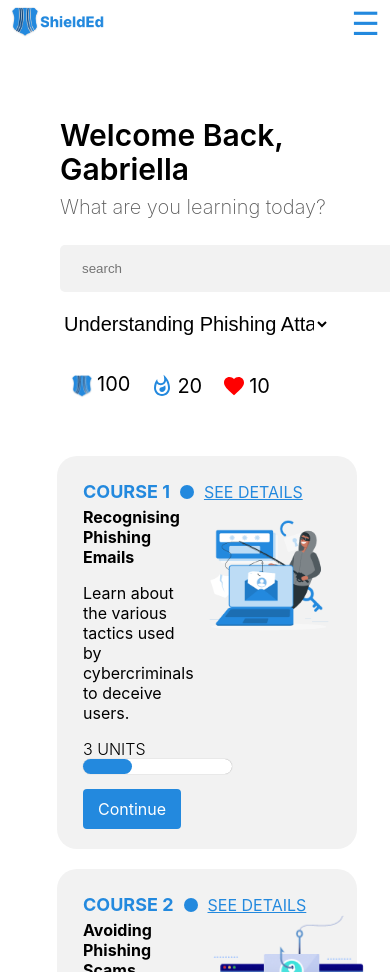
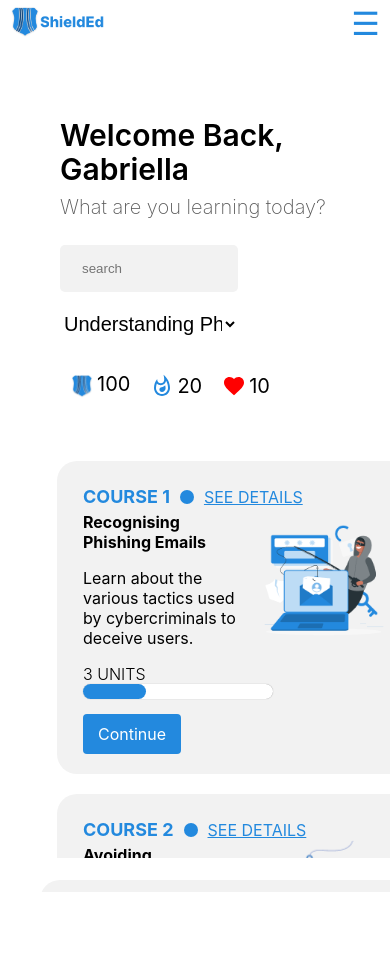
Before and after one commit to TimiDev19/ShieldEd, a React (Create React App) app: page / in a window 390 px wide. After the commit the page ends 892 px from the top, so only its background shows below. Built offline with nearby package versions, Linux system fonts and the light colour scheme; a web font is replaced by a local one.

Commit message:
more responsivness

```diff
--- a/src/pages/Dashboard.js
+++ b/src/pages/Dashboard.js
@@ -34,7 +34,7 @@ function Dashboard() {
     return (
         <>
             <nav className="navbar">
-      <div className="logo"><img src={Logo}/></div>
+                <div className="logo"><img src={Logo} /></div>
                 <ul className={`nav-links ${isMenuOpen ? 'open' : ''}`}>
                     <li><Link><div className='menuLinkSelected'>LEARN</div></Link></li>
                     <li><Link><div className='menuLink'>LEADERBOARDS</div></Link></li>
@@ -71,6 +71,7 @@ function Dashboard() {
                     </div>
                 </div>
                 <div className="content">
+                    <div className='contentNavbar'>
                         <div className='contentHeader'>
                             <div className='headerText'>
                                 <h2>Welcome Back, Gabriella <br /> <span>What are you learning today?</span></h2>
@@ -90,6 +91,8 @@ function Dashboard() {
                                 <h4><FavoriteIcon className='icons-heart' />10</h4>
                             </div>
                         </div>
+                    </div>
+
                     <div className='cardContainer'>
                         <div className='leftCardBox'>
                             <div className='card'>
--- a/src/styles/Dashboard.css
+++ b/src/styles/Dashboard.css
@@ -9,6 +9,7 @@ body{
     display: flex;
     height: 100vh;
     font-family: inter;
+    overflow-y: hidden;
 }
 
 .sidebar {
@@ -192,8 +193,6 @@ body{
 .content {
     flex: 1;
     padding: 40px;
-    height: 100vh;
-    overflow-y: scroll;
 }
 
 
@@ -222,10 +221,14 @@ body{
 .headerSearchbox {
     height: 47px;
     align-self: center;
-    width: 400px;
+    width: 50%;
     border-radius: 5px;
     border: none;
     background-color: #F2F2F2;
+}
+
+.headerHanger select{
+    width: 50%;
 }
 
 .headerSearchbox::placeholder {
@@ -282,25 +285,29 @@ body{
 
 .cardContainer {
     display: flex;
+    height: 100vh;
+    overflow-y: hidden;
 }
 
 .leftCardBox {
-    height: 100vh;
+    height: 65vh;
     width: 60%;
     flex-direction: column;
     overflow-y: scroll;
     padding: 20px;
     padding-left: 0;
+    margin-top: 5px;
 }
 
 .rightCardBox {
     margin: 0;
-    height: 100vh;
+    height: 65vh;
     width: 40%;
     overflow-y: scroll;
     padding: 0;
     padding-top: 17px;
     justify-content: end;
+    margin-top: 5px;
 }
 
 .card {
```
Lines whose indentation alone changed are shown as unchanged.
